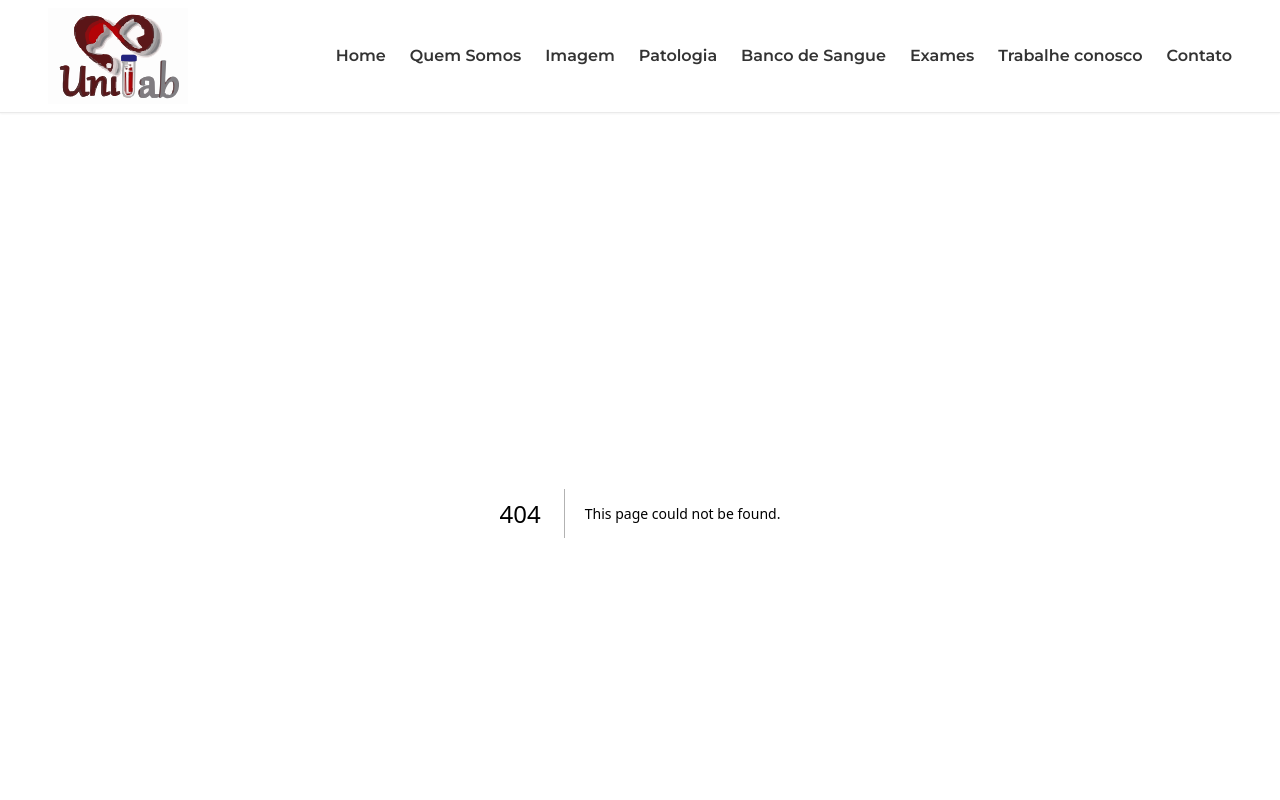
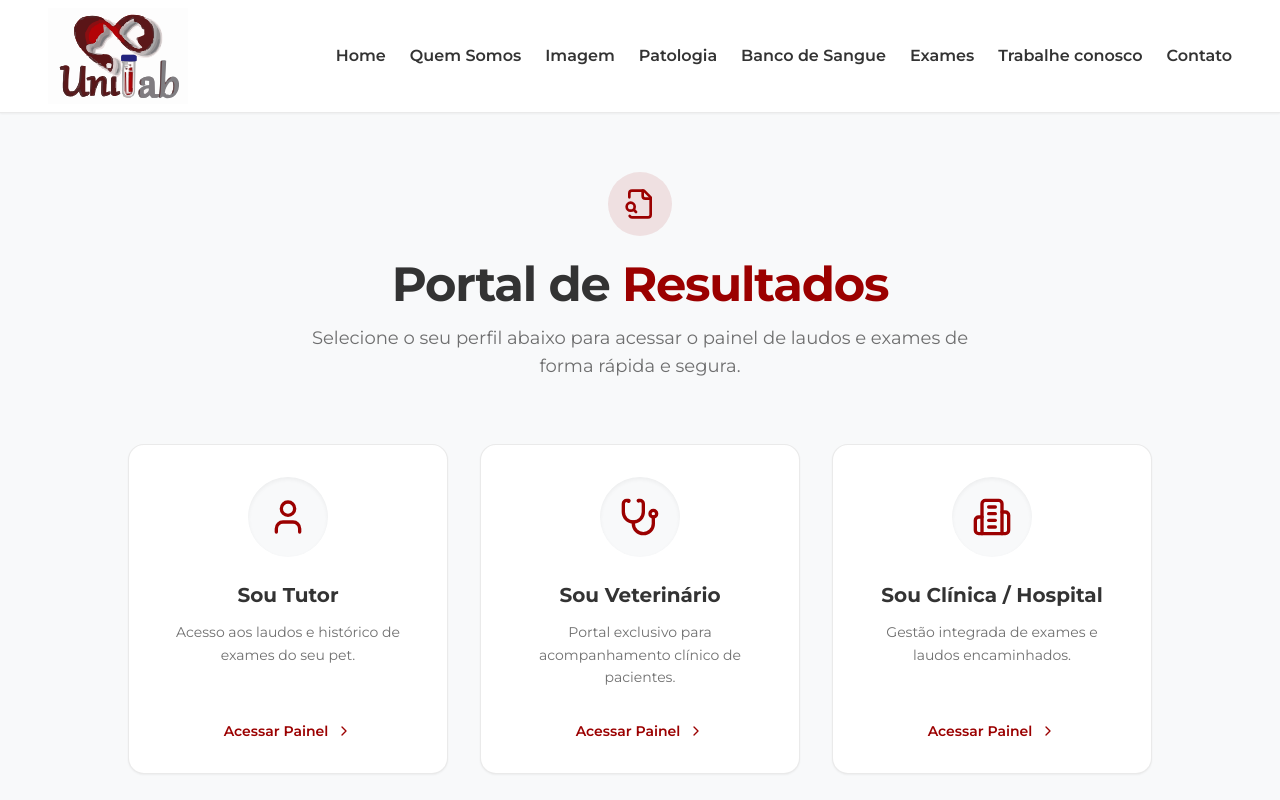
Before and after one commit to Fmarzochi/unilab, a Next.js app in the folder frontend/: page /resultados in a window 1280 px wide. Before the commit this address had no page. Shown: the top 800 px of the page. Built offline with nearby package versions, Linux system fonts and the light colour scheme.

Commit message:
Eu criei a  página Hub de Resultados de Exames com seleção de perfil (Tutor, Veterinário, Clínica) e UX premium

```diff
--- /dev/null
+++ b/frontend/src/app/resultados/page.tsx
@@ -0,0 +1,103 @@
+"use client";
+
+import { motion } from "framer-motion";
+import Link from "next/link";
+import { User, Stethoscope, Building2, FileSearch, ChevronRight } from "lucide-react";
+
+export default function ResultadosHub() {
+  const perfis = [
+    {
+      id: "tutor",
+      titulo: "Sou Tutor",
+      descricao: "Acesso aos laudos e histórico de exames do seu pet.",
+      icone: User,
+      link: "/resultados/tutor",
+      delay: 0.2
+    },
+    {
+      id: "veterinario",
+      titulo: "Sou Veterinário",
+      descricao: "Portal exclusivo para acompanhamento clínico de pacientes.",
+      icone: Stethoscope,
+      link: "/resultados/veterinario",
+      delay: 0.3
+    },
+    {
+      id: "clinica",
+      titulo: "Sou Clínica / Hospital",
+      descricao: "Gestão integrada de exames e laudos encaminhados.",
+      icone: Building2,
+      link: "/resultados/clinica",
+      delay: 0.4
+    }
+  ];
+
+  return (
+    <div className="min-h-[calc(100vh-80px)] bg-unilab-offWhite flex flex-col justify-center py-12 px-4 sm:px-6 lg:px-8">
+      <div className="max-w-5xl mx-auto w-full">
+
+        {/* Cabeçalho */}
+        <motion.div
+          initial={{ opacity: 0, y: -20 }}
+          animate={{ opacity: 1, y: 0 }}
+          transition={{ duration: 0.6, ease: "easeOut" }}
+          className="text-center mb-12 sm:mb-16"
+        >
+          <div className="inline-flex items-center justify-center w-16 h-16 rounded-full bg-unilab-red/10 text-unilab-red mb-6">
+            <FileSearch className="w-8 h-8" />
+          </div>
+          <h1 className="text-3xl sm:text-4xl md:text-5xl font-bold text-unilab-gray mb-4 tracking-tight">
+            Portal de <span className="text-unilab-red">Resultados</span>
+          </h1>
+          <p className="text-lg text-unilab-gray/70 max-w-2xl mx-auto">
+            Selecione o seu perfil abaixo para acessar o painel de laudos e exames de forma rápida e segura.
+          </p>
+        </motion.div>
+
+        {/* Grid de Seleção de Perfil */}
+        <div className="grid grid-cols-1 md:grid-cols-3 gap-6 lg:gap-8">
+          {perfis.map((perfil) => {
+            const Icone = perfil.icone;
+
+            return (
+              <motion.div
+                key={perfil.id}
+                initial={{ opacity: 0, y: 20 }}
+                animate={{ opacity: 1, y: 0 }}
+                transition={{ duration: 0.6, delay: perfil.delay, ease: "easeOut" }}
+              >
+                <Link href={perfil.link} className="block h-full group">
+                  <div className="bg-unilab-white h-full p-8 rounded-2xl border border-unilab-gray/10 shadow-sm hover:shadow-xl hover:border-unilab-red/30 transition-all duration-300 flex flex-col items-center text-center relative overflow-hidden">
+
+                    {/* Efeito de hover no background */}
+                    <div className="absolute inset-0 bg-gradient-to-b from-transparent to-unilab-red/5 opacity-0 group-hover:opacity-100 transition-opacity duration-300"></div>
+
+                    {/* Ícone */}
+                    <div className="w-20 h-20 bg-unilab-offWhite rounded-full flex items-center justify-center mb-6 group-hover:bg-unilab-red group-hover:text-white text-unilab-red transition-colors duration-300 z-10 shadow-inner">
+                      <Icone className="w-10 h-10" />
+                    </div>
+
+                    {/* Textos */}
+                    <h2 className="text-xl font-bold text-unilab-gray mb-3 group-hover:text-unilab-red transition-colors z-10">
+                      {perfil.titulo}
+                    </h2>
+                    <p className="text-unilab-gray/70 text-sm leading-relaxed mb-8 flex-grow z-10">
+                      {perfil.descricao}
+                    </p>
+
+                    {/* Botão Visual */}
+                    <div className="mt-auto flex items-center justify-center gap-2 text-unilab-red font-semibold text-sm group-hover:translate-x-2 transition-transform duration-300 z-10">
+                      Acessar Painel
+                      <ChevronRight className="w-4 h-4" />
+                    </div>
+                  </div>
+                </Link>
+              </motion.div>
+            );
+          })}
+        </div>
+
+      </div>
+    </div>
+  );
+}
```
Also changed, not shown: frontend/src/app/resultados/clinica/page.tsx (added), frontend/src/app/resultados/tutor/page.tsx (added), frontend/src/app/resultados/veterinario/page.tsx (added).
